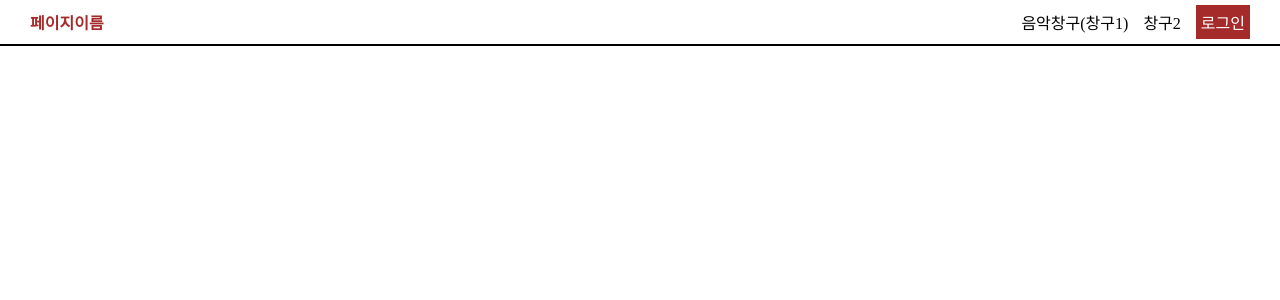
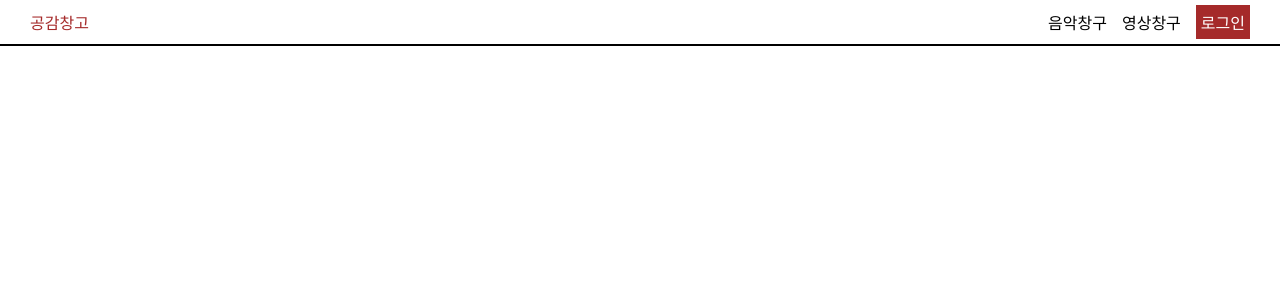
Before and after one commit to MyungAe/Empathy-Windows, a Python web app: template templates/index.html in a window 1280 px wide. Shown: the top 300 px of the page. Run offline with Jinja, Linux system fonts and the light colour scheme; the template is opened without the code that fills it, so the values that code supplies are empty; some web fonts are replaced.

Commit message:
index_login_signup03

```diff
--- /dev/null
+++ b/static/scripts/index.js
@@ -0,0 +1 @@
+// #mideoArea - 서비스 예정중임을 보여주자.
--- a/static/styles/index.css
+++ b/static/styles/index.css
@@ -5,6 +5,15 @@
   font-weight: normal;
   font-style: normal;
 }
+
+@font-face {
+  font-family: 'PyeongChangPeace-Bold';
+  src: url('https://cdn.jsdelivr.net/gh/projectnoonnu/noonfonts_2206-02@1.0/PyeongChangPeace-Bold.woff2') format('woff2');
+  font-weight: 300;
+  font-style: normal;
+}
+
+
 /* fontPart, end */
 
 /* headerPart, start */
@@ -25,7 +34,8 @@ header {
       div[id="header_logo"] {
         margin-left: 30px;
         color: brown;
-        font-weight: 700;
+        /* font-weight: 700; */
+        font-family: 'PyeongChangPeace-Bold';
       }
 
       ul[id="navibar"] {
@@ -67,6 +77,11 @@ header {
       /* input[id="login_sidebar"]:checked +label span {color: black;} */
       div[class="sidebar"] {width: 300px;height: 100%;background: #222;position: fixed;top: 0;right:-300px;z-index: 1;transition: all .35s; display: flex; flex-direction: column;align-items: center; padding-top: 50px;}
       input[id="login_sidebar"]:checked + label + div {right: 0;}
+      span[id="sidebar_logotxt"] {
+        font-family: 'PyeongChangPeace-Bold';
+        color: brown;
+      }
+
   /* sidebarPart, end */
 /* headerPart, end */
 
--- a/templates/index.html
+++ b/templates/index.html
@@ -11,16 +11,16 @@
 </head>
 <body>
 <header>
-  <div id="header_logo"><img src="" alt="">페이지이름</div>
+  <div id="header_logo"><img src="" alt="">공감창고</div>
   <nav>
     <ul id="navibar">
-      <li><a href="#">음악창구(창구1)</a></li>
-      <li><a href="#">창구2</a></li>
+      <li><a href="#">음악창구</a></li>
+      <li><a href="#" id="mideoArea">영상창구</a></li>
       <div id="login_sidebar_box">
         <input type="checkbox" id="login_sidebar">
         <label for="login_sidebar" class="login_sidebarbtn"><span>로그인</span></label>
         <div id="sidebar" class="sidebar">
-          <p>Welcome <br> to <span>진식님 없는 진식팀</span> </p>
+          <p>Welcome <br> to <span id="sidebar_logotxt">공감창구</span> </p>
           <div id="login_box">
             <input required id="login_box_idpw" type="text" id="login_id" placeholder="아이디를 입력해주세요.">
             <input required id="login_box_idpw" type="password" id="login_pw" placeholder="비밀번호를 입력해주세요.">
--- a/templates/signup.html
+++ b/templates/signup.html
@@ -4,7 +4,7 @@
   <meta charset="UTF-8">
   <meta http-equiv="X-UA-Compatible" content="IE=edge">
   <meta name="viewport" content="width=device-width, initial-scale=1.0">
-  <title>진식님 없는 진식팀 - 회원가입</title>
+  <title>공감창구 - 회원가입</title>
   <link rel="stylesheet" href="/static/styles/signup.css">
 </head>
 <body>
```
